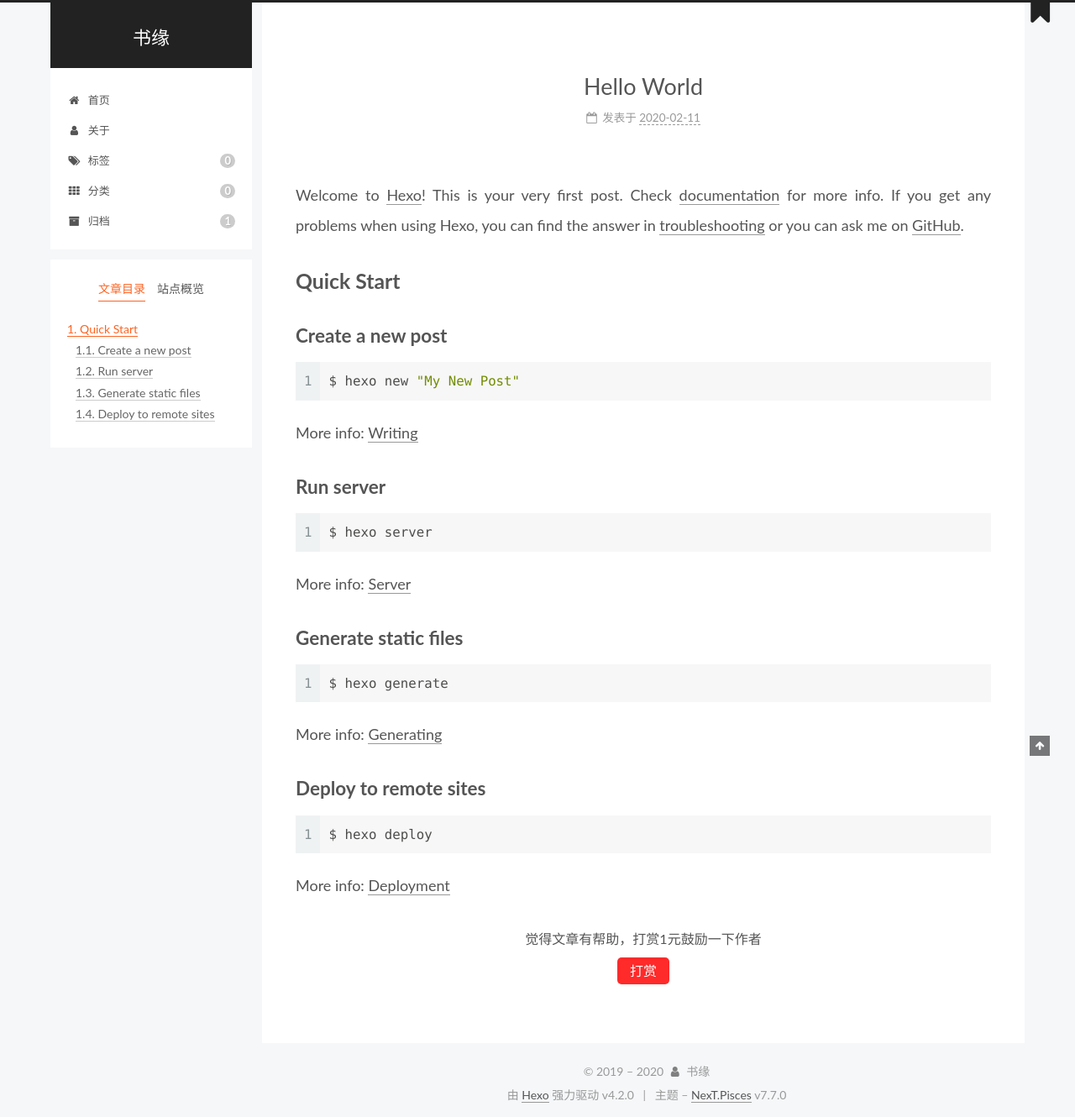
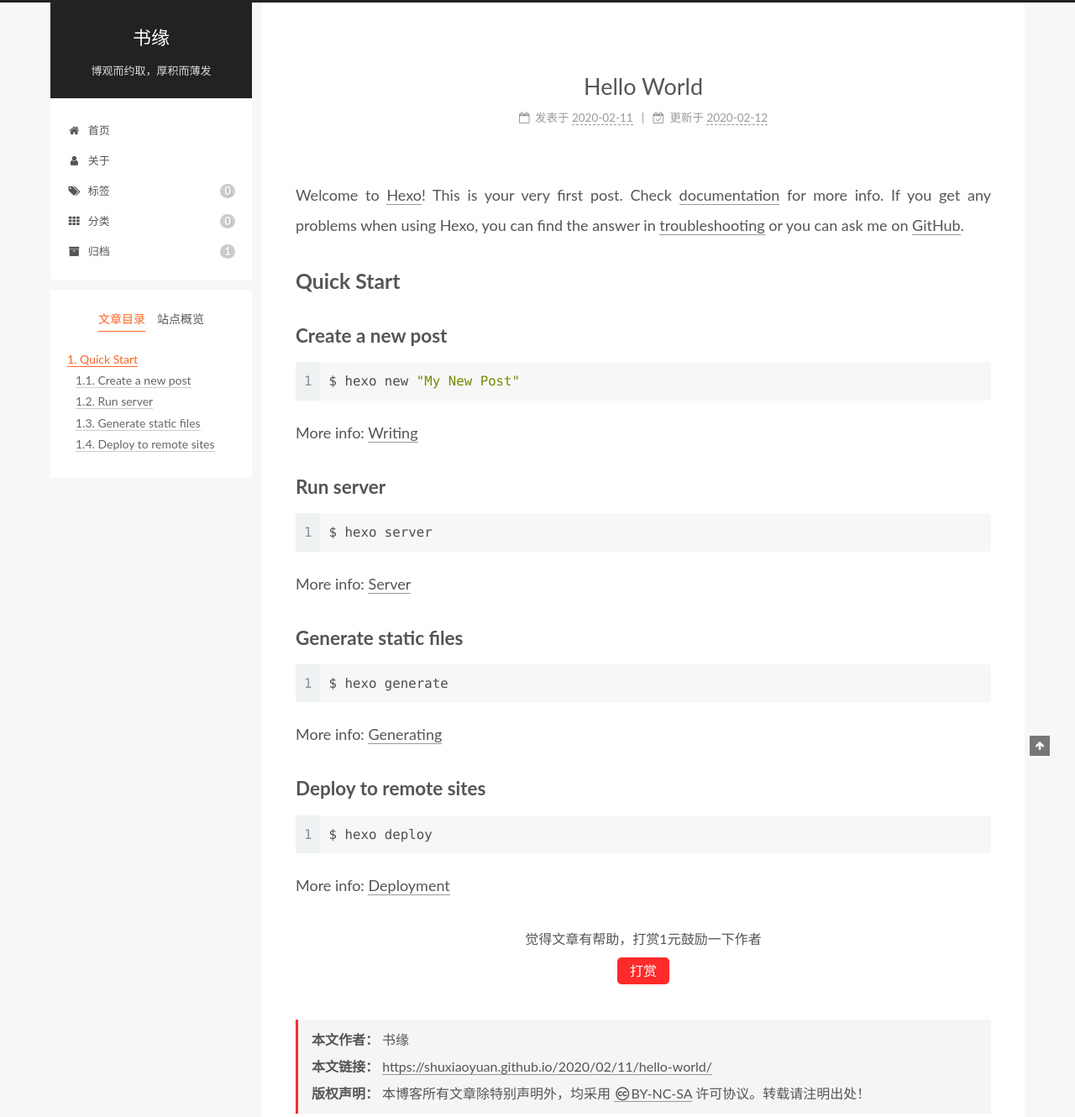
Before and after one commit to shuxiaoyuan/shuxiaoyuan.github.io, a plain HTML site: page 2020/02/11/hello-world/index.html in a window 1280 px wide. Shown: the top 1330 px of the page at 84% size. Drawn offline with Linux system fonts and the light colour scheme.

Commit message:
Site updated: 2020-02-12 17:16:42

```diff
--- a/2020/02/11/hello-world/index.html
+++ b/2020/02/11/hello-world/index.html
@@ -27,7 +27,7 @@
     sidebar: {"position":"left","display":"post","padding":18,"offset":12,"onmobile":false},
     copycode: {"enable":true,"show_result":true,"style":null},
     back2top: {"enable":true,"sidebar":false,"scrollpercent":false},
-    bookmark: {"enable":true,"color":"#222","save":"auto"},
+    bookmark: {"enable":false,"color":"#222","save":"auto"},
     fancybox: false,
     mediumzoom: false,
     lazyload: false,
@@ -54,7 +54,7 @@
 <meta property="og:description" content="Welcome to Hexo! This is your very first post. Check documentation for more info. If you get any problems when using Hexo, you can find the answer in troubleshooting or you can ask me on GitHub.">
 <meta property="og:locale" content="zh_CN">
 <meta property="article:published_time" content="2020-02-11T02:18:13.304Z">
-<meta property="article:modified_time" content="2020-02-11T09:06:25.247Z">
+<meta property="article:modified_time" content="2020-02-12T07:16:34.495Z">
 <meta property="article:author" content="书缘">
 <meta name="twitter:card" content="summary">
 
@@ -74,6 +74,15 @@
 
 
 
+  <script>
+    var _hmt = _hmt || [];
+    (function() {
+      var hm = document.createElement("script");
+      hm.src = "https://hm.baidu.com/hm.js?a298916edd5b96c19fd09758e88c2e2e";
+      var s = document.getElementsByTagName("script")[0];
+      s.parentNode.insertBefore(hm, s);
+    })();
+  </script>
 
 
 
@@ -118,6 +127,7 @@
         <span class="logo-line-after"><i></i></span>
       </a>
     </div>
+        <p class="site-subtitle">博观而约取，厚积而薄发</p>
   </div>
 
   <div class="site-nav-toggle">
@@ -169,7 +179,6 @@
     <i class="fa fa-arrow-up"></i>
     <span>0%</span>
   </div>
-  <a role="button" class="book-mark-link book-mark-link-fixed"></a>
 
 
     <main class="main">
@@ -190,7 +199,7 @@
     <span hidden itemprop="author" itemscope itemtype="http://schema.org/Person">
       <meta itemprop="image" content="/images/avatar.jpg">
       <meta itemprop="name" content="书缘">
-      <meta itemprop="description" content="">
+      <meta itemprop="description" content="God is a coder.">
     </span>
 
     <span hidden itemprop="publisher" itemscope itemtype="http://schema.org/Organization">
@@ -208,9 +217,15 @@
               </span>
               <span class="post-meta-item-text">发表于</span>
 
-
-              <time title="创建时间：2020-02-11 10:18:13 / 修改时间：17:06:25" itemprop="dateCreated datePublished" datetime="2020-02-11T10:18:13+08:00">2020-02-11</time>
+              <time title="创建时间：2020-02-11 10:18:13" itemprop="dateCreated datePublished" datetime="2020-02-11T10:18:13+08:00">2020-02-11</time>
             </span>
+              <span class="post-meta-item">
+                <span class="post-meta-item-icon">
+                  <i class="fa fa-calendar-check-o"></i>
+                </span>
+                <span class="post-meta-item-text">更新于</span>
+                <time title="修改时间：2020-02-12 15:16:34" itemprop="dateModified" datetime="2020-02-12T15:16:34+08:00">2020-02-12</time>
+              </span>
 
 
 
@@ -262,6 +277,23 @@
       </div>
 
   </div>
+</div>
+
+
+
+<div>
+<ul class="post-copyright">
+  <li class="post-copyright-author">
+    <strong>本文作者： </strong>书缘
+  </li>
+  <li class="post-copyright-link">
+    <strong>本文链接：</strong>
+    <a href="https://shuxiaoyuan.github.io/2020/02/11/hello-world/" title="Hello World">https://shuxiaoyuan.github.io/2020/02/11/hello-world/</a>
+  </li>
+  <li class="post-copyright-license">
+    <strong>版权声明： </strong>本博客所有文章除特别声明外，均采用 <a href="https://creativecommons.org/licenses/by-nc-sa/4.0/" rel="noopener" target="_blank"><i class="fa fa-fw fa-creative-commons"></i>BY-NC-SA</a> 许可协议。转载请注明出处！
+  </li>
+</ul>
 </div>
 
 
@@ -338,7 +370,7 @@
     <img class="site-author-image" itemprop="image" alt="书缘"
       src="/images/avatar.jpg">
   <p class="site-author-name" itemprop="name">书缘</p>
-  <div class="site-description" itemprop="description"></div>
+  <div class="site-description" itemprop="description">God is a coder.</div>
 </div>
 <div class="site-state-wrap motion-element">
   <nav class="site-state">
@@ -419,8 +451,6 @@
 
 <script src="/js/next-boot.js"></script>
 
-<script src="/js/bookmark.js"></script>
-
 
 
 
--- a/css/main.css
+++ b/css/main.css
@@ -1110,30 +1110,6 @@ pre .javascript .function {
 .use-motion .menu-item {
   opacity: 0;
 }
-.book-mark-link {
-  border-bottom: none;
-  display: inline-block;
-  position: fixed;
-  right: 30px;
-  top: -10px;
-  transition: 0.3s;
-}
-@media (max-width: 991px) {
-  .book-mark-link {
-    display: none;
-  }
-}
-.book-mark-link::before {
-  color: #222;
-  content: '\f02e';
-  font-family: 'FontAwesome';
-  font-size: 32px;
-  line-height: 1;
-}
-.book-mark-link:hover,
-.book-mark-link-fixed {
-  top: -2px;
-}
 .sidebar {
   background: #222;
   bottom: 0;
@@ -1210,7 +1186,7 @@ pre .javascript .function {
 }
 .links-of-author a::before,
 .links-of-author span.exturl::before {
-  background: #8f7faa;
+  background: #b82fbe;
   border-radius: 50%;
   content: ' ';
   display: inline-block;
@@ -2011,6 +1987,13 @@ pre .javascript .function {
 #qr p {
   text-align: center;
 }
+.post-copyright {
+  background: #f5f5f5;
+  border-left: 3px solid #ff2a2a;
+  list-style: none;
+  margin: 2em 0 0;
+  padding: 0.5em 1em;
+}
 .category-all-page .category-all-title {
   text-align: center;
 }
```
Also changed, not shown: archives/2020/02/index.html (+15 -6 lines), archives/2020/index.html (+15 -6 lines), archives/index.html (+15 -6 lines), index.html (+24 -9 lines).
